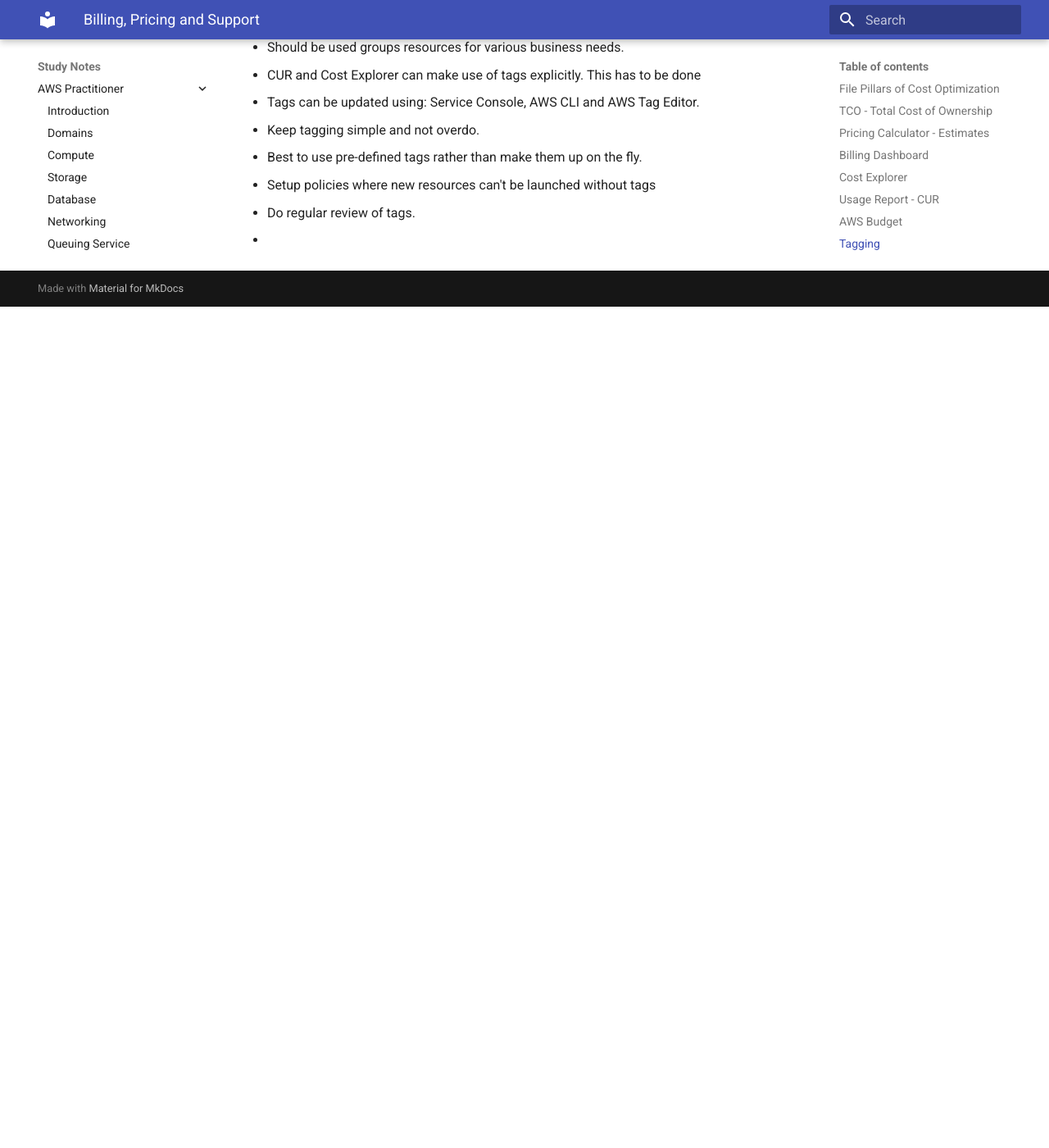
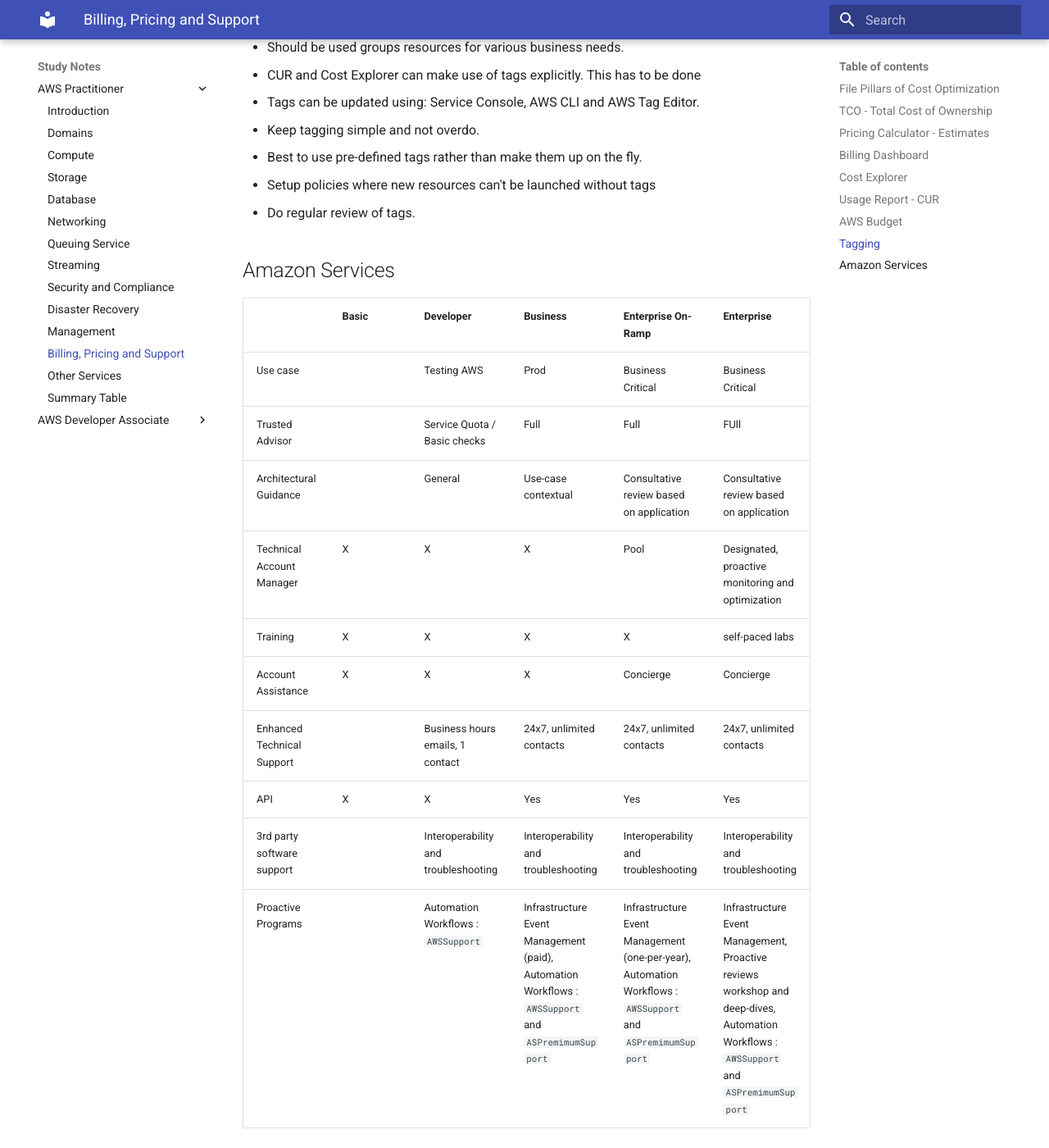
Before and after one commit to syed-islam/syed-islam.github.io, an MkDocs documentation site: the page built from docs/notes/aws-practitioner/billing-pricing-service.md, in a window 1280 px wide and 1400 px high, scrolled down 2192 px. Shown: the whole window at 82% size. Built offline with MkDocs 1.6.1 and Material for MkDocs 9.7.7, drawn with Linux system fonts in a browser that asks for light colours; before the commit the page ends 2566 px from its top, so only the background shows below that.

Commit message:
Added AWS Support services and summary

````diff
--- a/docs/notes/aws-practitioner/billing-pricing-service.md
+++ b/docs/notes/aws-practitioner/billing-pricing-service.md
@@ -66,4 +66,19 @@ AWS is easier to measure the cost.
  * Best to use pre-defined tags rather than make them up on the fly.
  * Setup policies where new resources can't be launched without tags
  * Do regular review of tags.
- *
+
+
+## Amazon Services
+
+| | Basic | Developer | Business | Enterprise On-Ramp | Enterprise |
+|-- | -- | --| --| --|-- |
+| Use case | | Testing AWS | Prod | Business Critical | Business Critical|
+| Trusted Advisor | | Service Quota / Basic checks | Full | Full | FUll |
+| Architectural Guidance | | General | Use-case contextual  | Consultative review based on application |Consultative review based on application|
+| Technical Account Manager | X | X | X | Pool | Designated, proactive monitoring and optimization |
+|Training | X|X|X|X| self-paced labs|
+| Account Assistance | X | X | X | Concierge |   Concierge |
+|Enhanced Technical Support | | Business hours emails, 1 contact | 24x7, unlimited contacts | 24x7, unlimited contacts | 24x7, unlimited contacts |
+| API | X | X | Yes | Yes | Yes|
+| 3rd party software support | | Interoperability and troubleshooting |Interoperability and troubleshooting | Interoperability and troubleshooting| Interoperability and troubleshooting |
+|Proactive Programs | |Automation Workflows : ```AWSSupport``` | Infrastructure Event Management (paid), Automation Workflows : ```AWSSupport``` and ```ASPremimumSupport``` | Infrastructure Event Management (one-per-year), Automation Workflows : ```AWSSupport``` and ```ASPremimumSupport``` | Infrastructure Event Management, Proactive reviews workshop and deep-dives, Automation Workflows : ```AWSSupport``` and ```ASPremimumSupport``` |
````
Also changed, not shown: docs/notes/aws-practitioner/domains.md (+25 -24 lines), docs/notes/aws-practitioner/short-hand-table.md (+8 -0 lines).
